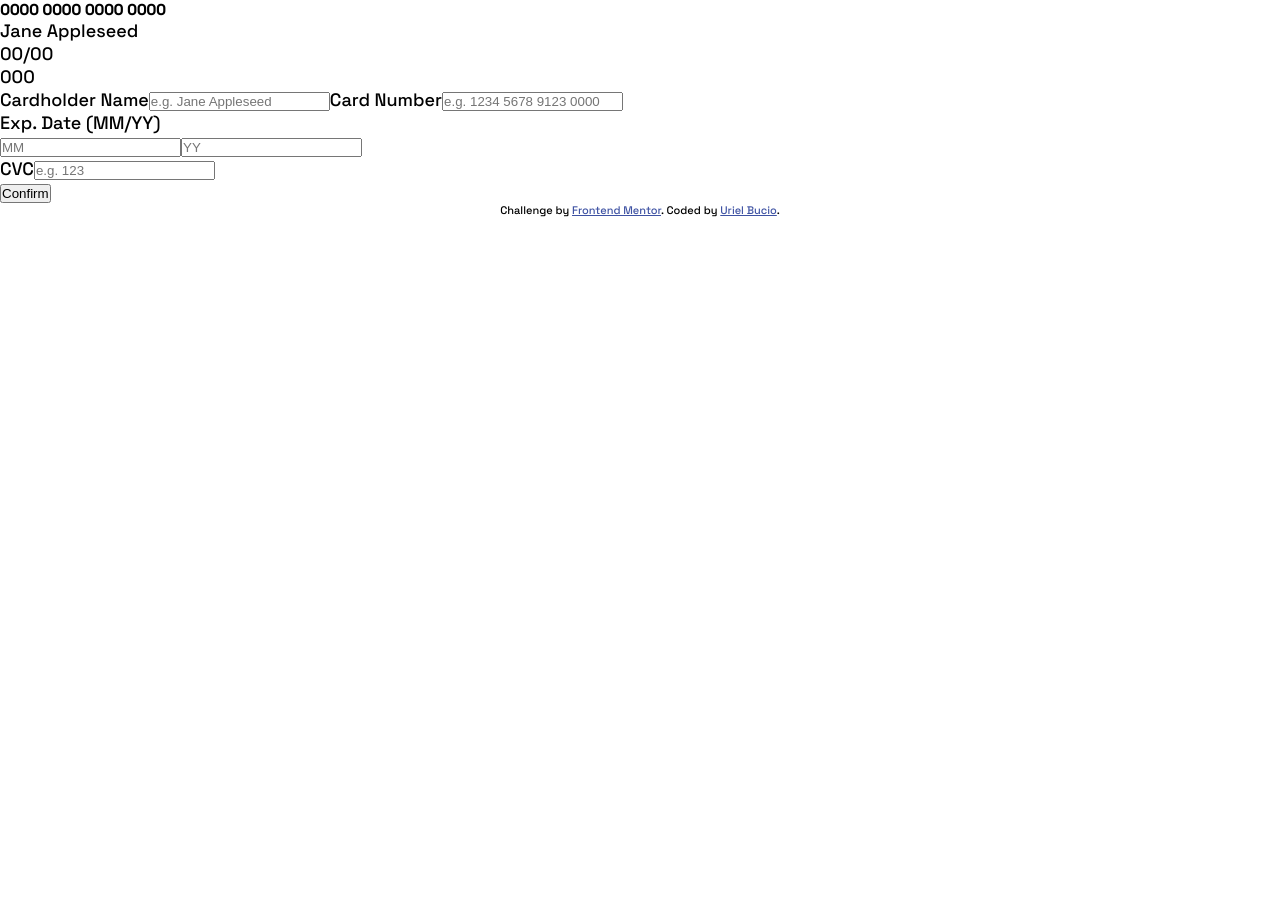
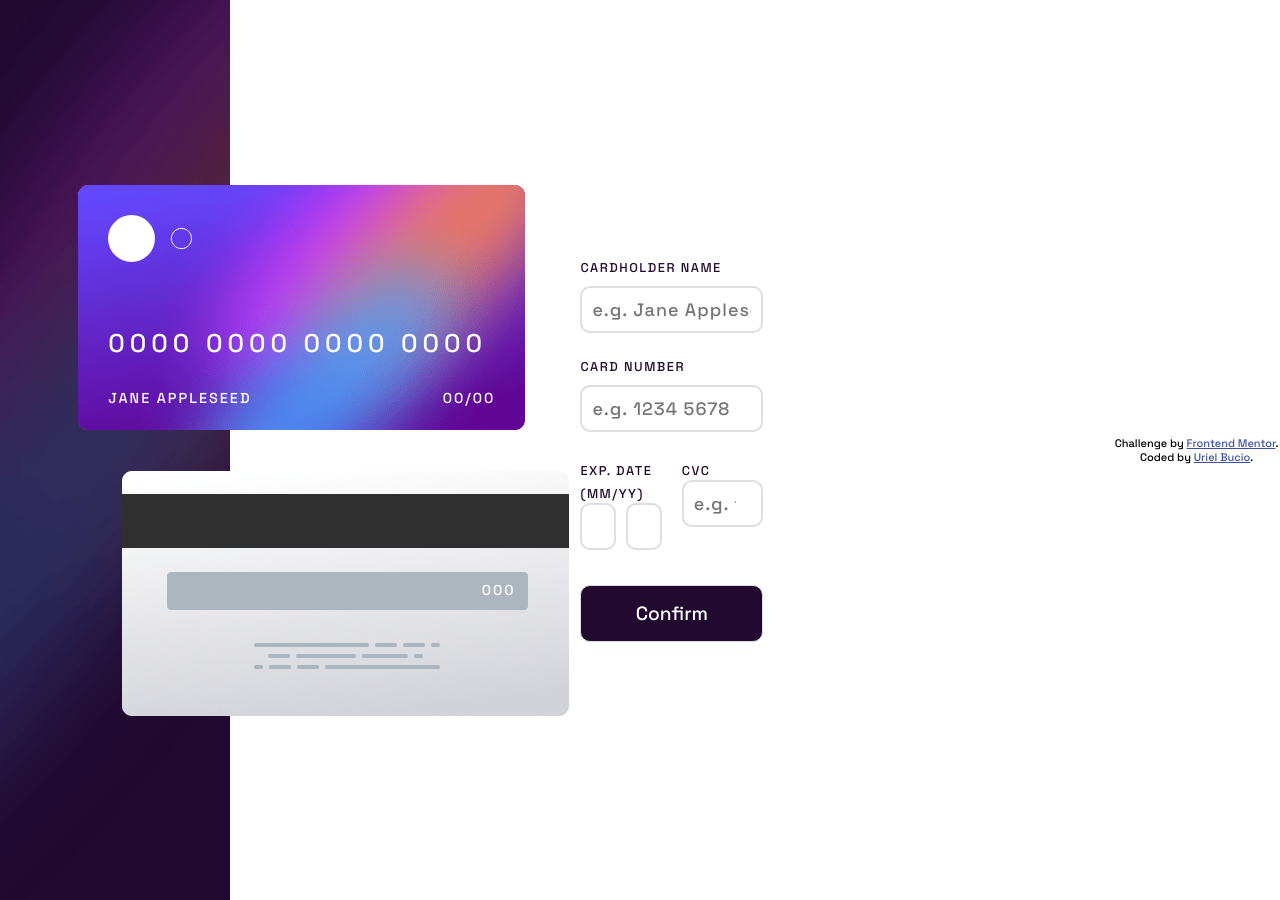
Before and after one commit to UrielBucio/interactive-card-details-form-main, a React (Vite) app: page / in a window 1280 px wide. Before the commit the page ends 800 px from the top, so only its background shows below. Built offline with nearby package versions, Linux system fonts and the light colour scheme.

Commit message:
Desktop design

```diff
--- a/src/css/styles.css
+++ b/src/css/styles.css
@@ -13,8 +13,129 @@
   padding: 0;
 }
 body {
+  background-color: var(--White);
   font-family: 'Space Grotesk', sans-serif;
   font-size: 18px;
 }
-.attribution { font-size: 11px; text-align: center; }
-.attribution a { color: hsl(228, 45%, 44%); }
+.main-container {
+  align-items: center;
+  display: flex;
+  flex-flow: row nowrap;
+  gap: 350px;
+  min-height: 900px;
+  width: 100%;
+}
+.card-container {
+  background-image: url('../assets/img/bg-main-desktop.png');
+  background-repeat: no-repeat;
+  color: var(--White);
+  min-height: 900px;
+  position: relative;
+  width: 33.542%;
+}
+.front-card, .back-card {
+  background-repeat: no-repeat;
+  padding: 30px;
+  position: absolute;
+  height: 245px;
+  width: 447px;
+}
+.front-card {
+  background-image: url('../assets/img/bg-card-front.png');
+  left: 34%;
+  top: 20.5%;
+}
+.logo-card {
+  background-image: url('../assets/img/card-logo.svg');
+  height: 47px;
+  margin-bottom: 65px;
+  width: 84px;
+}
+.content-card h5{
+  font-size: 1.6rem;
+  font-weight: 500;
+  letter-spacing: 5px;
+  width: 100%;
+}
+.description {
+  align-items: center;
+  display: flex;
+  font-size: 0.9rem;
+  justify-content: space-between;
+  letter-spacing: 2px;
+  margin-top: 30px;
+  text-transform: uppercase;
+  width: 100%;
+}
+.back-card {
+  background-image: url('../assets/img/bg-card-back.png');
+  bottom: 20.5%;
+  left: 53%;
+}
+.cvc {
+  font-size: 0.9rem;
+  position: absolute;
+  letter-spacing: 2px;
+  right: 12%;
+  top: 45%;
+}
+.form-container {
+  width: 26.6%;
+}
+.form-data {
+  display: flex;
+  flex-flow: column;
+  width: 100%;
+}
+.form-data label, .date label {
+  color: var(--VeryDarkViolet);
+  font-size: 0.8rem;
+  letter-spacing: 1.5px;
+  margin-bottom: 10px;
+  text-transform: uppercase;
+}
+.form-data input[type="text"],.form-data input[type="number"]  {
+  border: 2px solid var(--LightGrayishViolet);
+  border-radius: 10px;
+  font-family: 'Space Grotesk', sans-serif;
+  font-size: 1.125rem;
+  letter-spacing: 1px;
+  margin-bottom: 25px;
+  padding: 10px;
+  width: 100%;
+}
+.form-data input[type="text"]:hover,.form-data input[type="number"]:hover {
+  cursor: pointer;
+  border-color: var(--VeryDarkViolet);
+}
+.details {
+  display: flex;
+  gap: 20px;
+}
+.date, .cvc-input, .date-input input  {
+  width: 50%;
+}
+.date-input {
+  display: flex;
+  gap: 10px;
+}
+.btn {
+  background-color: var(--VeryDarkViolet);
+  border: 1px solid var(--LightGrayishViolet);
+  border-radius: 10px;
+  color: var(--White);
+  font-family: 'Space Grotesk', sans-serif;
+  font-size: 1.2rem;
+  margin-top: 10px;
+  padding: 15px;
+}
+.btn:hover {
+  cursor: pointer;
+}
+.attribution {
+  font-size: 11px;
+  text-align: center;
+}
+.attribution a {
+  color: hsl(228, 45%, 44%);
+}
```
